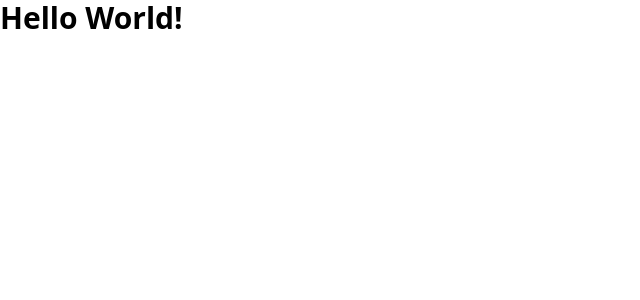
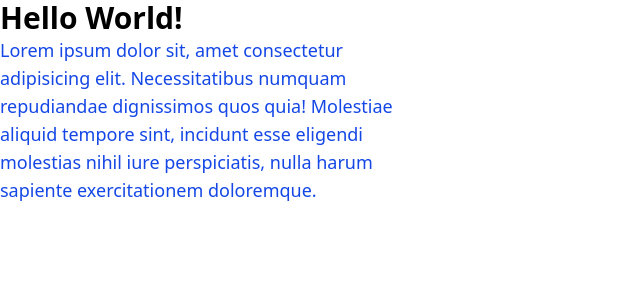
Before and after one commit to artemka89/git-course, a React (Vite) app: page / in a window 1280 px wide. Shown: the top 300 px of the page, without its empty margins (0-640 px from the left). Built offline with nearby package versions, Linux system fonts and the light colour scheme.

Commit message:
feat: add description

```diff
--- a/src/App.tsx
+++ b/src/App.tsx
@@ -1,3 +1,13 @@
 export const App = () => {
-  return <h1 className="text-3xl font-bold text">Hello World!</h1>;
+  return (
+    <div className="w-[400px]">
+      <h1 className="text-3xl font-bold text">Hello World!</h1>
+      <p className="text-lg text-blue-700">
+        Lorem ipsum dolor sit, amet consectetur adipisicing elit. Necessitatibus
+        numquam repudiandae dignissimos quos quia! Molestiae aliquid tempore
+        sint, incidunt esse eligendi molestias nihil iure perspiciatis, nulla
+        harum sapiente exercitationem doloremque.
+      </p>
+    </div>
+  );
 };
```
